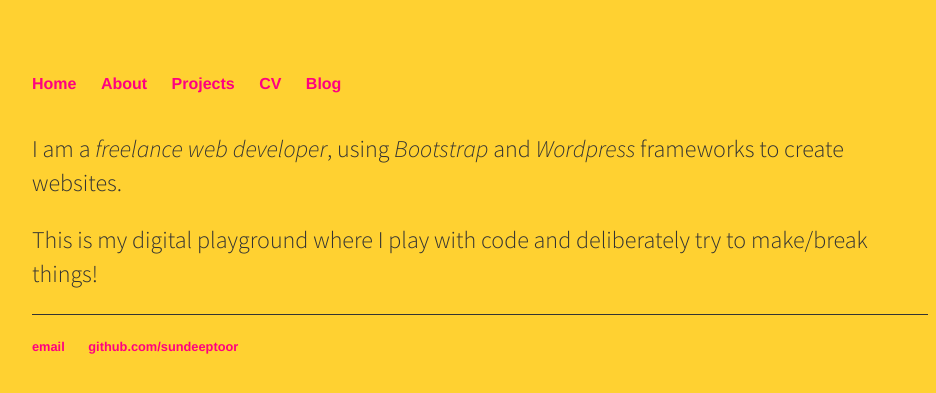
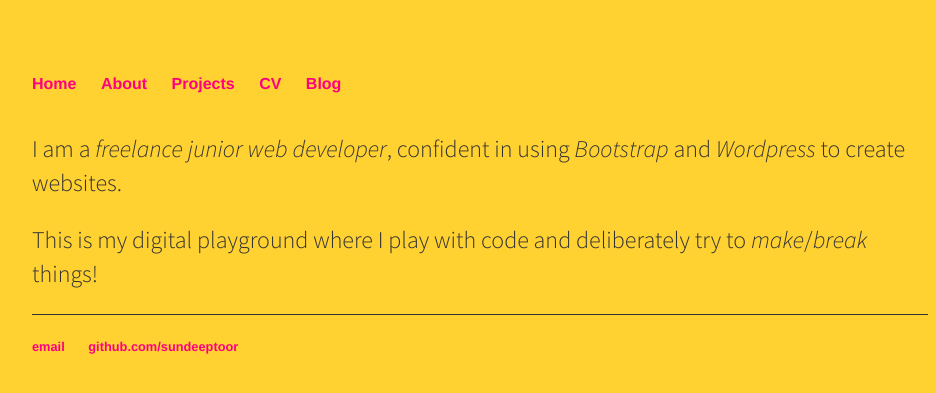
Before and after one commit to SundeepToor/sundeeptoor.github.io, a Jekyll site: the page built from about/index.html, in a window 1280 px wide. Shown: the top 393 px of the page, without its empty margins (160-1096 px from the left). Built offline with Jekyll 4.4.1, drawn with Linux system fonts in a browser that asks for light colours.

Commit message:
Update index.html

```diff
--- a/about/index.html
+++ b/about/index.html
@@ -3,6 +3,6 @@ layout: default
 title: About Sundeep Toor
 ---
 <div class="blurb">
-    <p>I am a <em>freelance web developer</em>, using <em>Bootstrap</em> and <em>Wordpress</em> frameworks to create websites.</p>
-  <p>This is my digital playground where I play with code and deliberately try to make/break things!</p>
+    <p>I am a <em>freelance junior web developer</em>, confident in using <em>Bootstrap</em> and <em>Wordpress</em> to create websites.</p>
+    <p>This is my digital playground where I play with code and deliberately try to <em>make</em>/<em>break</em> things!</p>
 </div><!-- /.blurb -->
```
